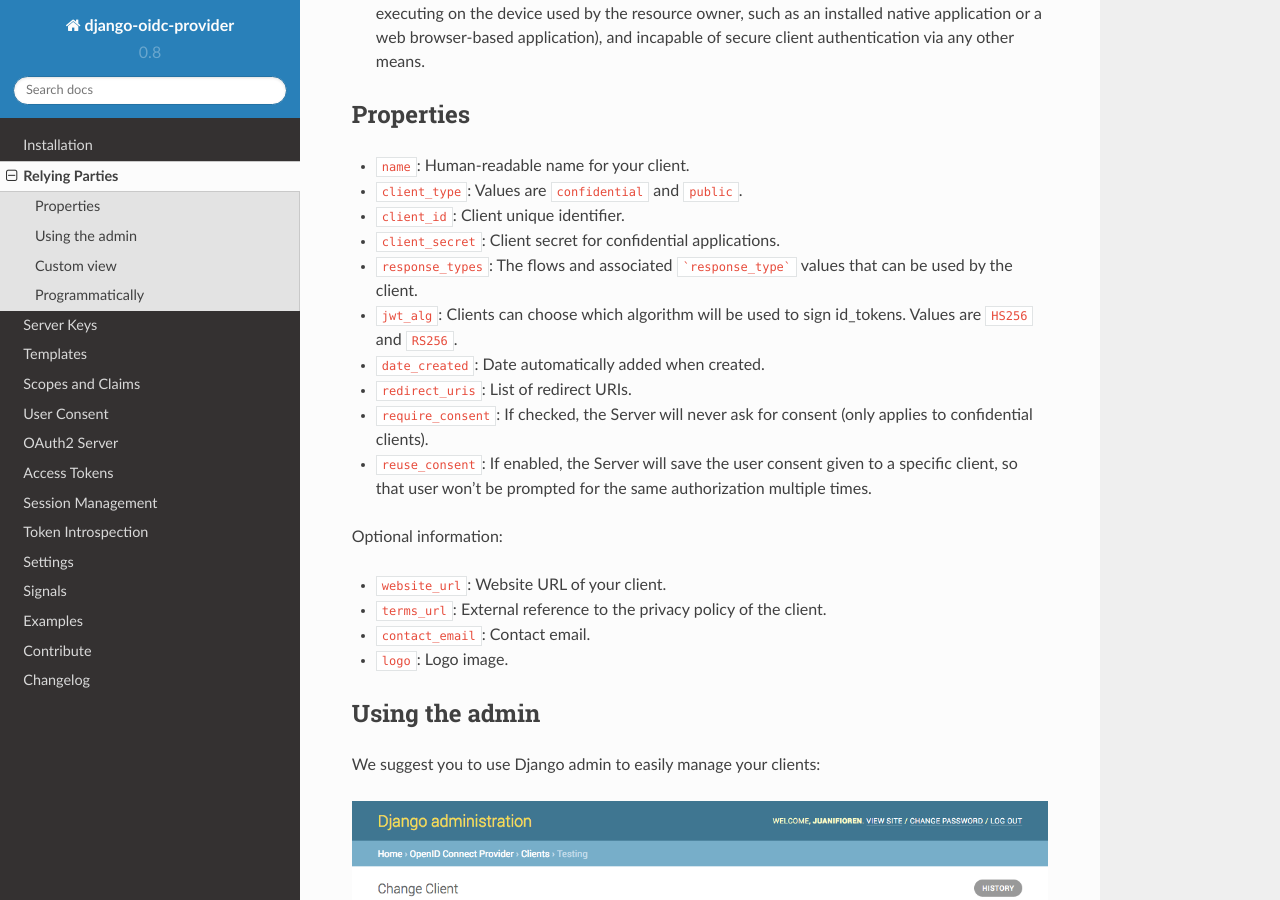
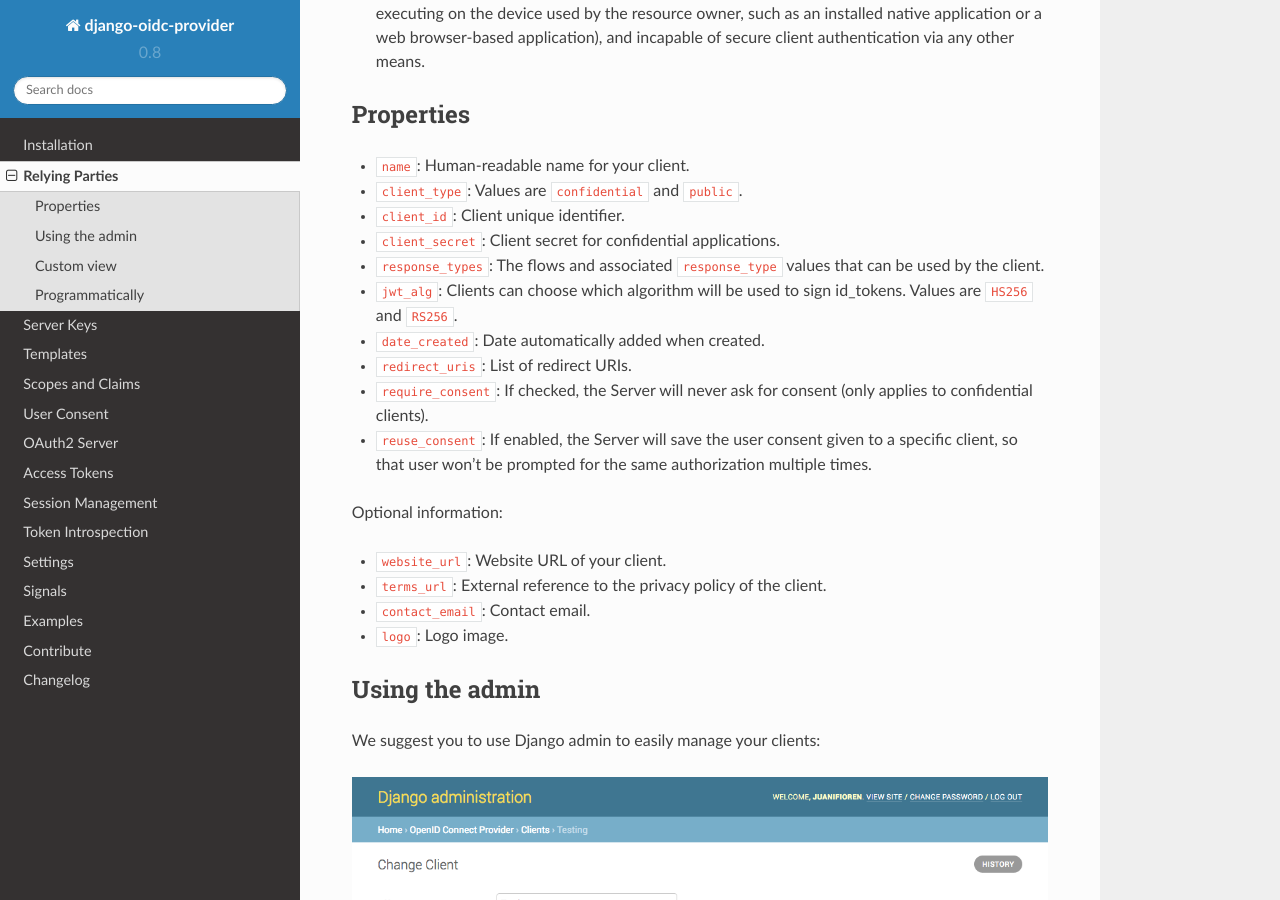
Before and after one commit to juanifioren/django-oidc-provider, a Sphinx documentation site: the page built from docs/sections/relyingparties.rst, in a window 1280 px wide and 900 px high, scrolled down 424 px. Built offline with Sphinx 7.4.7 and the Read the Docs theme 2.0.0, drawn with Linux system fonts in a browser that asks for light colours.

Commit message:
Remove extra backticks in doc

````diff
--- a/docs/sections/relyingparties.rst
+++ b/docs/sections/relyingparties.rst
@@ -19,7 +19,7 @@ Properties
 * ``client_type``: Values are ``confidential`` and ``public``.
 * ``client_id``: Client unique identifier.
 * ``client_secret``: Client secret for confidential applications.
-* ``response_types``: The flows and associated ```response_type``` values that can be used by the client.
+* ``response_types``: The flows and associated ``response_type`` values that can be used by the client.
 * ``jwt_alg``: Clients can choose which algorithm will be used to sign id_tokens. Values are ``HS256`` and ``RS256``.
 * ``date_created``: Date automatically added when created.
 * ``redirect_uris``: List of redirect URIs.
````
